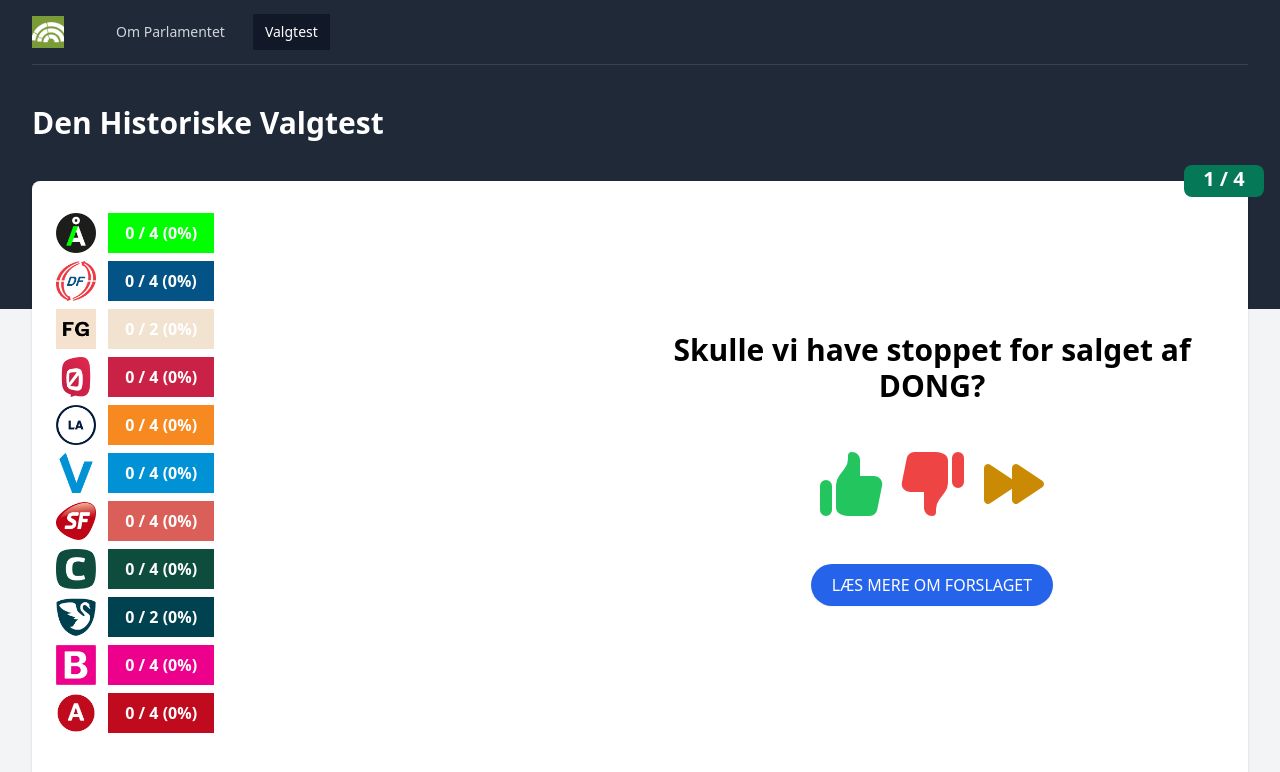
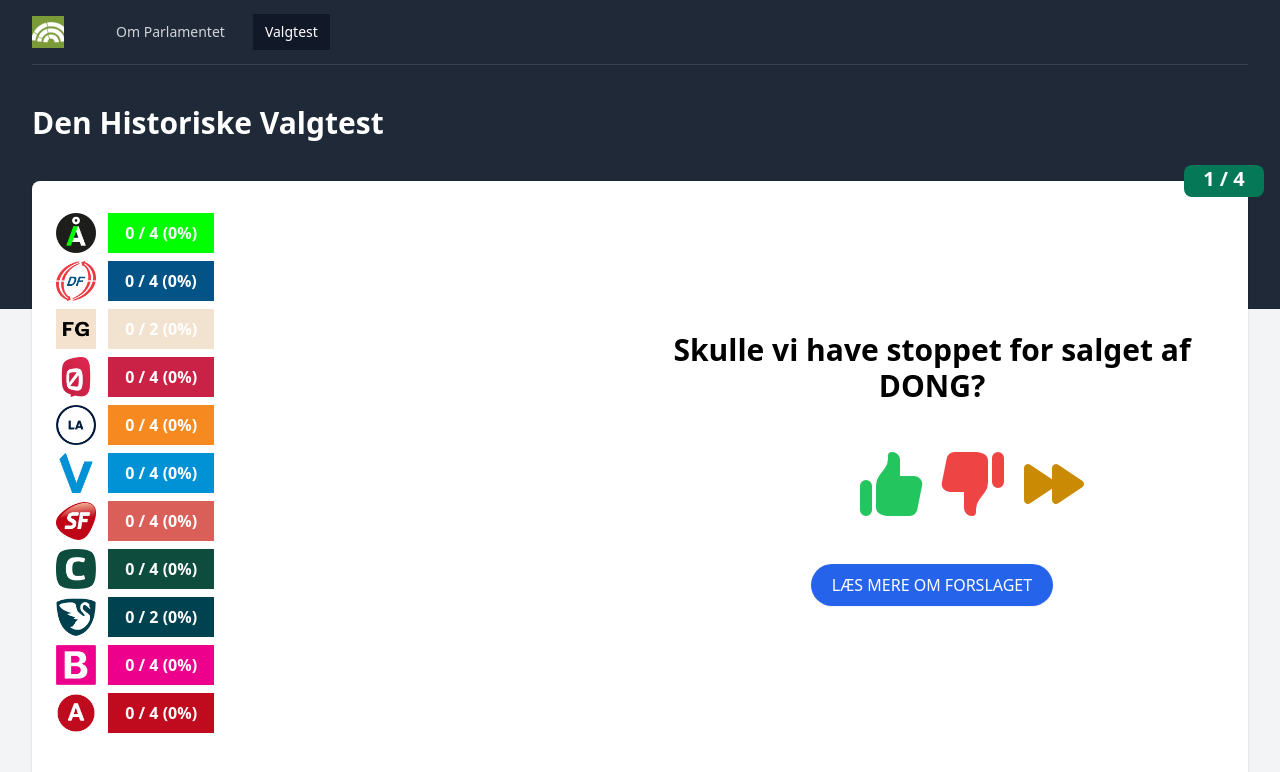
Before and after one commit to huulbaek/parlamentet.dk, a Nuxt app: page /valgtest in a window 1280 px wide. Shown: the top 772 px of the page. Built offline with nearby package versions, Linux system fonts and the light colour scheme.

Commit message:
Constant width

```diff
--- a/components/Question.vue
+++ b/components/Question.vue
@@ -4,9 +4,11 @@
       {{ question.title }}
     </h1>
     <div class="mb-10 flex w-full items-center justify-center">
+      <div class="h-20 w-20">
         <button v-if="electionQuizStore.step !== 0" @click="previousStep">
           <RewindIcon class="block h-20 w-20 text-yellow-600" />
         </button>
+      </div>
       <button>
         <ThumbUpIcon
           class="block h-20 w-20 text-green-500"
@@ -19,12 +21,14 @@
           @click="updateAnswer('nay')"
         />
       </button>
+      <div class="h-20 w-20">
         <button
           v-if="electionQuizStore.step < electionQuizStore.quiz.length - 1"
           @click="nextStep"
         >
           <FastForwardIcon class="block h-20 w-20 text-yellow-600" />
         </button>
+      </div>
     </div>
     <div>
       <a
```
Lines whose indentation alone changed are shown as unchanged.
